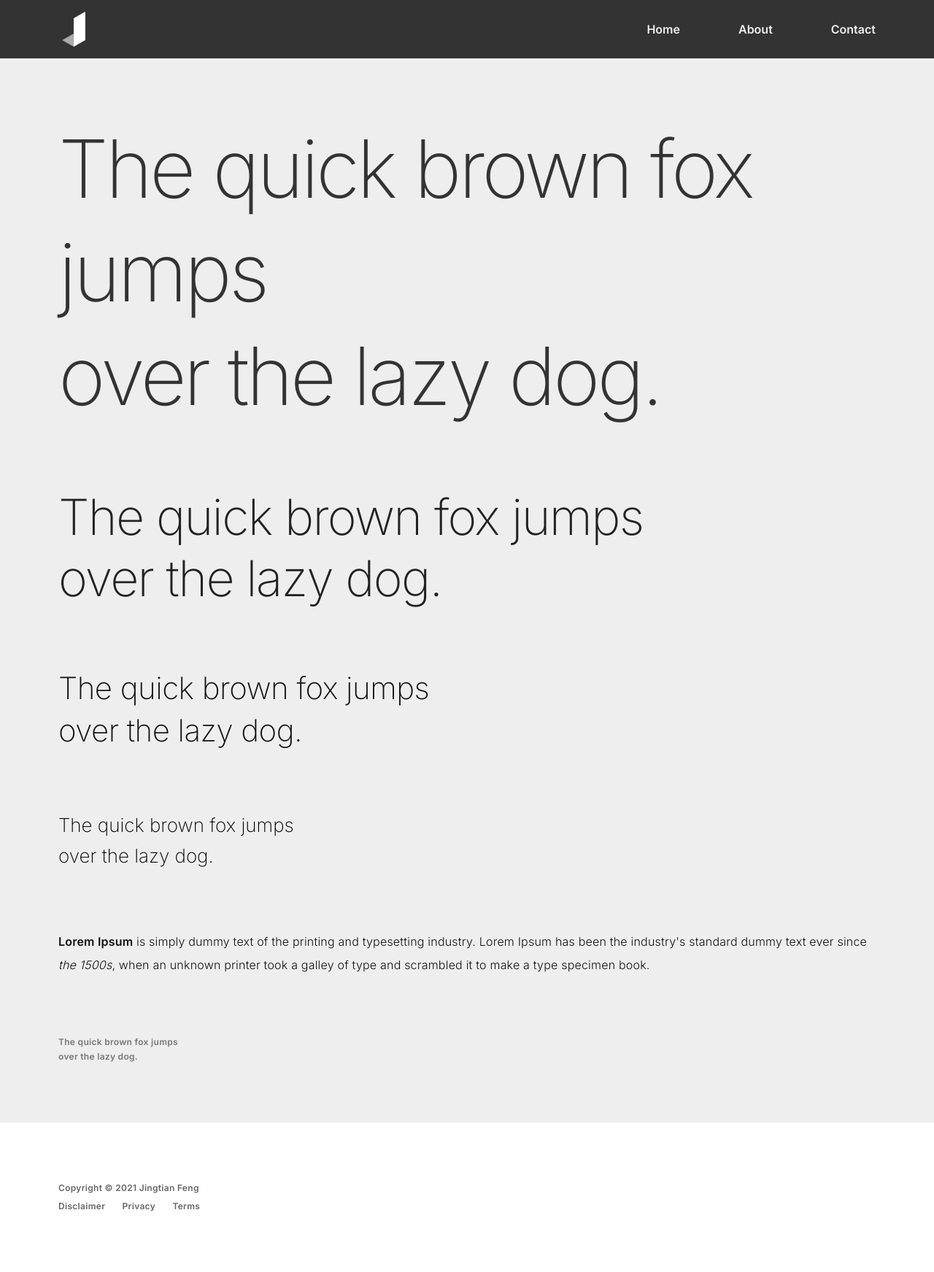
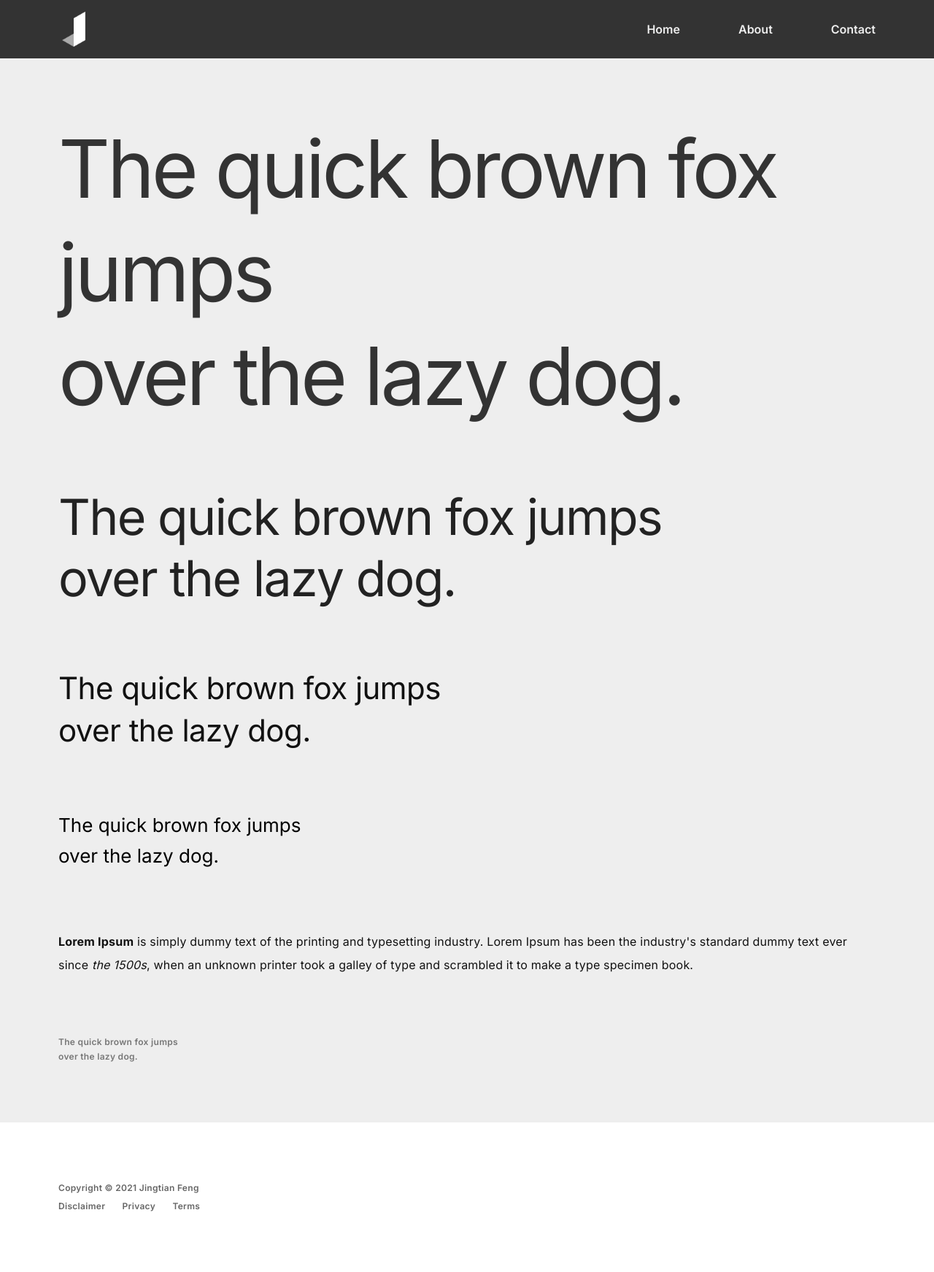
Before and after one commit to jingtianfeng/jekywind, a Jekyll site: the page built from index.html, in a window 1280 px wide. Shown: the whole page at 73% size. Built offline with Jekyll 4.4.1, drawn with Linux system fonts in a browser that asks for light colours.

Commit message:
Tweak default: change font weights to 400, 500, 600, 700, 800, 900

```diff
--- a/_layouts/default.html
+++ b/_layouts/default.html
@@ -11,7 +11,7 @@
     <link rel="preconnect"
           href="https://fonts.gstatic.com">
     <link rel="stylesheet"
-          href="https://fonts.googleapis.com/css2?family=Inter:wght@200;300;600&display=swap">
+          href="https://fonts.googleapis.com/css2?family=Inter:wght@400;500;600;700;800;900&display=swap">
     <link rel="stylesheet"
           href="{{ '/assets/css/styles.css' | relative_url }}">
 </head>
```
